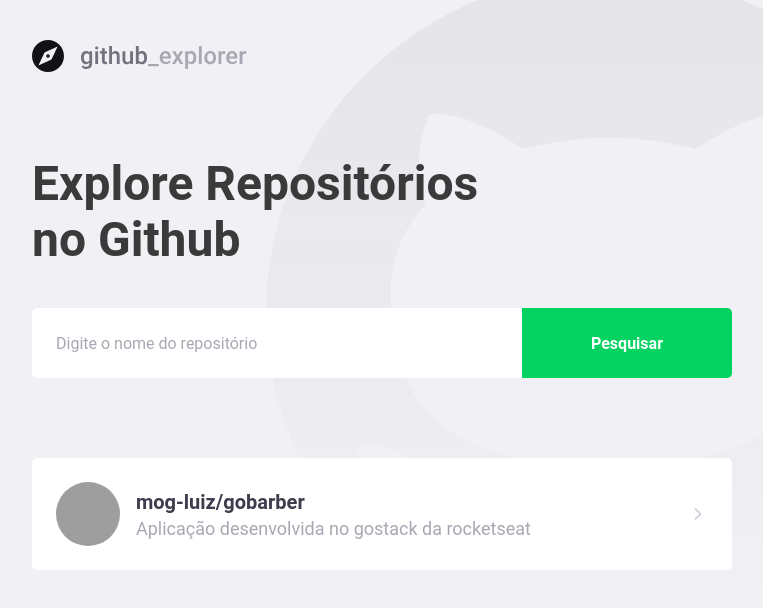
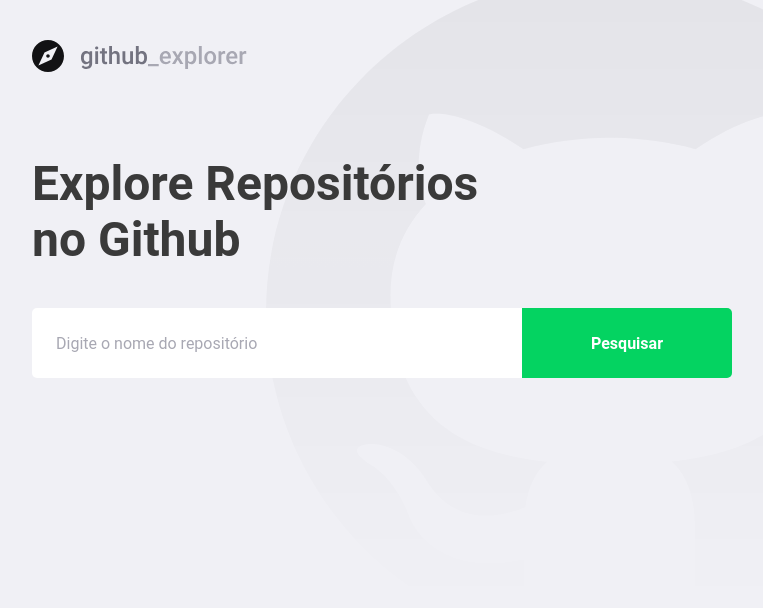
Before and after one commit to MogLuiz/github-explorer, a React (Create React App) app: page / in a window 1280 px wide. Shown: the top 608 px of the page, without its empty margins (148-911 px from the left). Built offline with nearby package versions, Linux system fonts and the light colour scheme; grey boxes are pictures that could not be loaded.

Commit message:
Add files via upload

```diff
--- a/src/pages/Dashboard/index.tsx
+++ b/src/pages/Dashboard/index.tsx
@@ -7,9 +7,19 @@
 
 import { Title , Form, Repositories } from './styles'
 
+
+interface Repository {
+    full_name: string;
+    description: string;
+    owner: {
+        login: string;
+        avatar_url: string;
+    }
+}
+
 const Dashboard: React.FC = () => {
     const [newRepo, setNewRepo] = useState('')
-    const [repositories, setRepositories] = useState([])
+    const [repositories, setRepositories] = useState<Repository[]>([])
 
     async function handleAddRepository(event: FormEvent<HTMLFormElement>): Promise<void> {
         //Adição de um novo repositório
@@ -18,10 +28,13 @@
 
         event.preventDefault()
 
-        const response = await api.get(`repos/${newRepo}`)
+        const response = await api.get<Repository>(`repos/${newRepo}`)
 
-        console.log(response.data)
+        const repository = response.data
 
+        setRepositories([...repositories, repository])
+
+        setNewRepo('')
     }
 
     return (
@@ -38,18 +51,20 @@
             </Form>
 
             <Repositories>
-                <a href="teste">
-                    <img src="https://avatars.githubusercontent.com/u/58401291?v=4"
-                     alt="Luiz Henrique"
+               {repositories.map(repository => (
+                    <a key={repository.full_name} href="teste">
+                    <img src={repository.owner.avatar_url}
+                     alt={repository.owner.login}
                      />
 
                      <div>
-                         <strong>mog-luiz/gobarber</strong>
-                         <p>Aplicação desenvolvida no gostack da rocketseat</p>
+                         <strong>{repository.full_name}</strong>
+                         <p>{repository.description}</p>
                      </div>
 
                      <FiChevronRight size={20} />
                 </a>
+               ))}
             </Repositories>
         </>
     )
--- a/src/pages/Dashboard/styles.ts
+++ b/src/pages/Dashboard/styles.ts
@@ -80,7 +80,8 @@
         }
 
         div{
-            margin-left: 16px;
+            margin:0 16px;
+            flex: 1;
 
             strong{
                 font-size: 20px;
```
